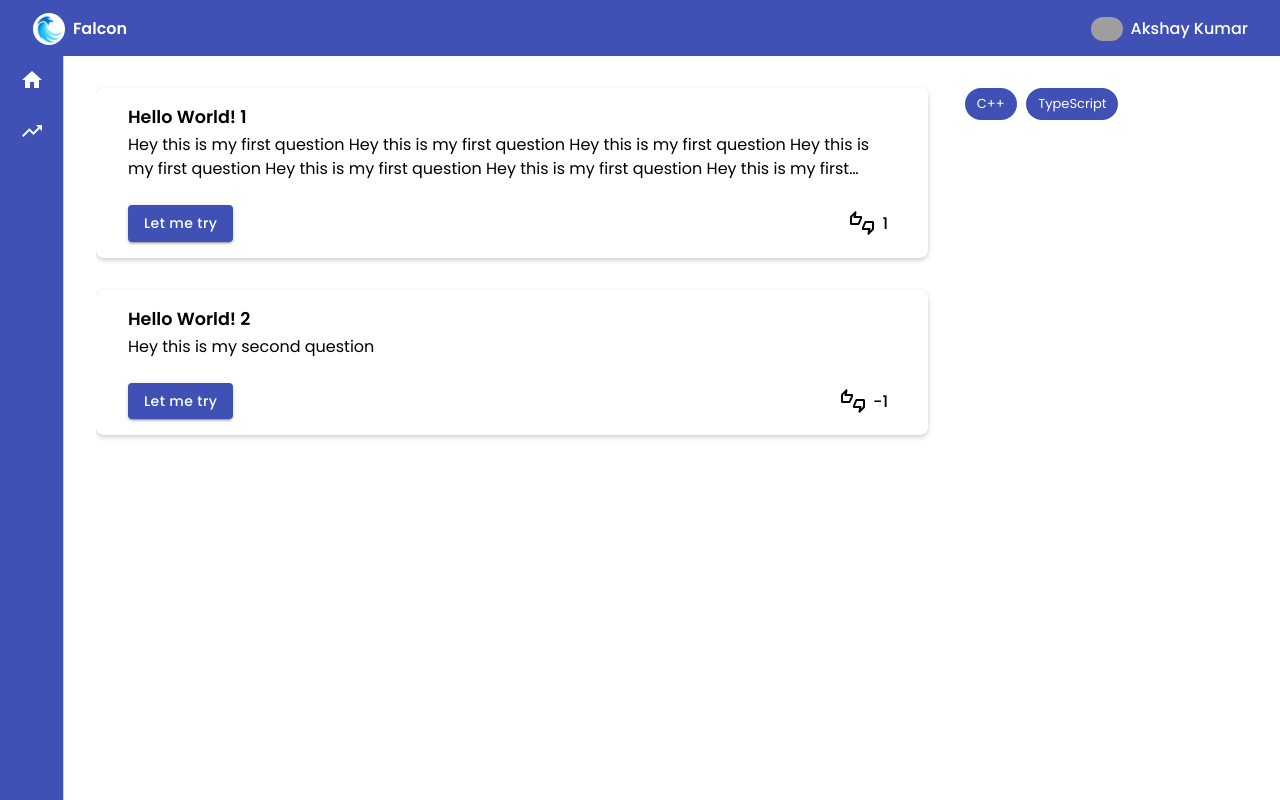
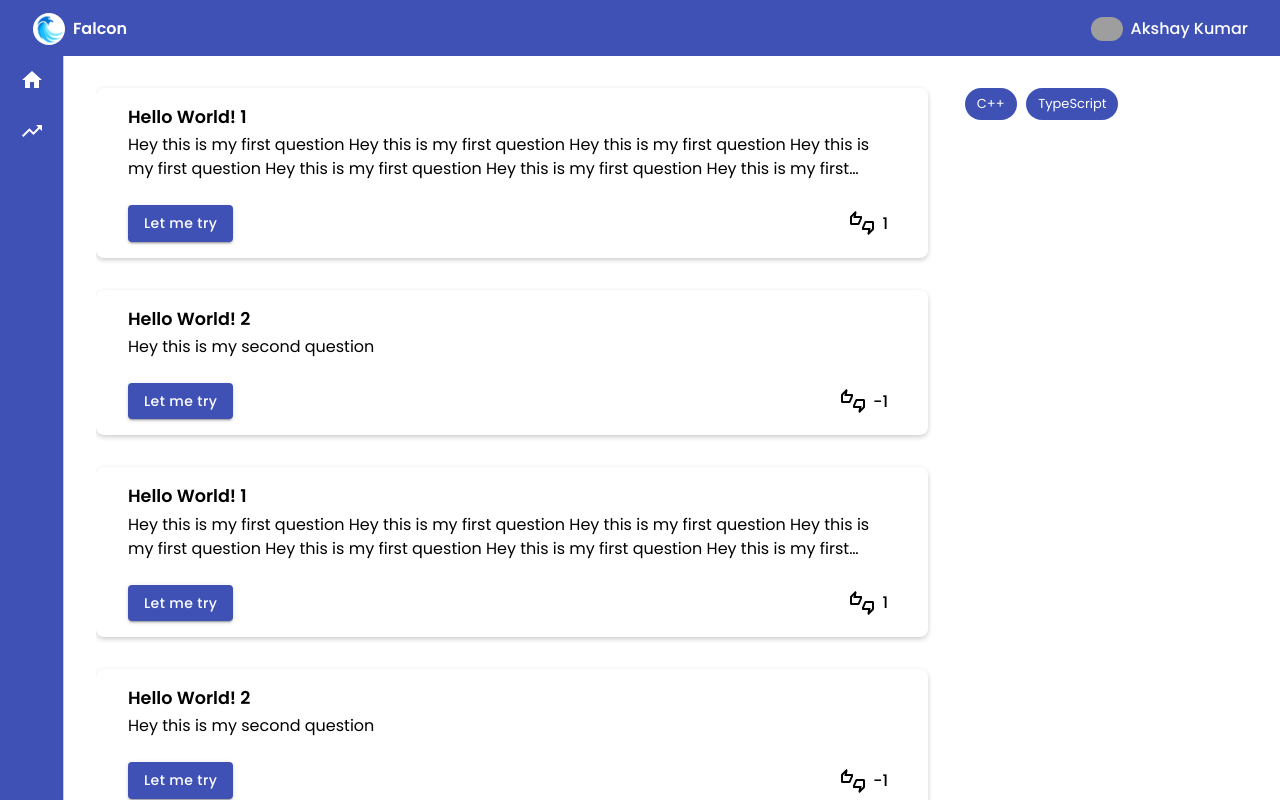
Before and after one commit to yogesh-aggarwal/falcon-qna, a React (Create React App) app: page / in a window 1280 px wide. Built offline with nearby package versions, Linux system fonts and the light colour scheme; grey boxes are pictures that could not be loaded.

Commit message:
Added more state

```diff
--- a/src/data/state.ts
+++ b/src/data/state.ts
@@ -26,6 +26,44 @@ export class State {
           downVoters: ["qwertyuiopasdfghjl"],
         },
       },
+      abcd2: {
+        title: "Hello World! 1",
+        content:
+          "Hey this is my first question Hey this is my first question Hey this is my first question Hey this is my first question Hey this is my first question Hey this is my first question Hey this is my first question Hey this is my first question Hey this is my first question Hey this is my first question Hey this is my first question Hey this is my first question Hey this is my first question Hey this is my first question ",
+        votes: {
+          total: 1,
+          upVoters: ["qwertyuiopasdfghjl"],
+          downVoters: [],
+        },
+      },
+      efgh2: {
+        title: "Hello World! 2",
+        content: "Hey this is my second question",
+        votes: {
+          total: -1,
+          upVoters: [],
+          downVoters: ["qwertyuiopasdfghjl"],
+        },
+      },
+      abcd3: {
+        title: "Hello World! 1",
+        content:
+          "Hey this is my first question Hey this is my first question Hey this is my first question Hey this is my first question Hey this is my first question Hey this is my first question Hey this is my first question Hey this is my first question Hey this is my first question Hey this is my first question Hey this is my first question Hey this is my first question Hey this is my first question Hey this is my first question ",
+        votes: {
+          total: 1,
+          upVoters: ["qwertyuiopasdfghjl"],
+          downVoters: [],
+        },
+      },
+      efgh3: {
+        title: "Hello World! 2",
+        content: "Hey this is my second question",
+        votes: {
+          total: -1,
+          upVoters: [],
+          downVoters: ["qwertyuiopasdfghjl"],
+        },
+      },
     },
     tags: [
       {
```
